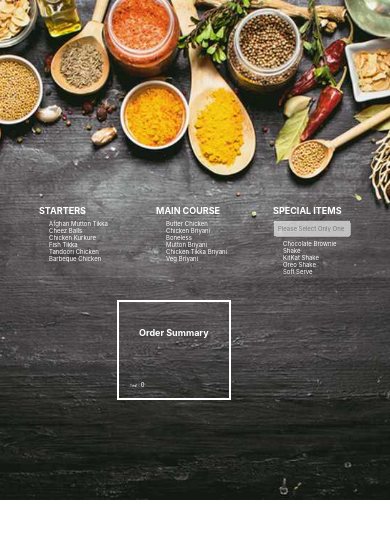
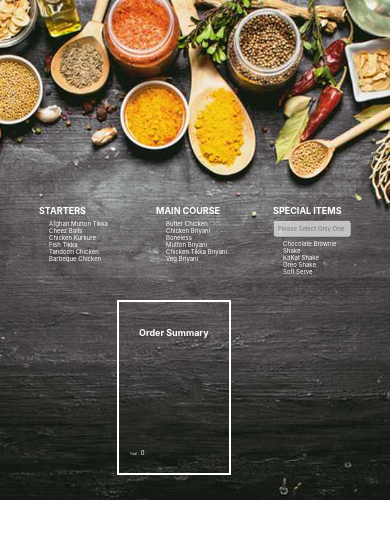
Before and after one commit to Tkst-tomar/menu, a plain HTML site: page index.html in a window 390 px wide. Drawn offline with Linux system fonts and the light colour scheme.

Commit message:
Update index.html

```diff
--- a/index.html
+++ b/index.html
@@ -43,7 +43,7 @@
             #specialItem1{color: black;padding: 0.5em;font-size: 2em;width: 20vw;}
             .mainCourse{top: 40%;left: 40%;width: 20vw;}
             .specialItems{top: 40%;left: 70%;width: 20vw;}
-            .displayItem{top: 60%;left: 30%;height: 100px;}
+            .displayItem{top: 60%;left: 30%;height: 175px;}
 
         }
 
```
